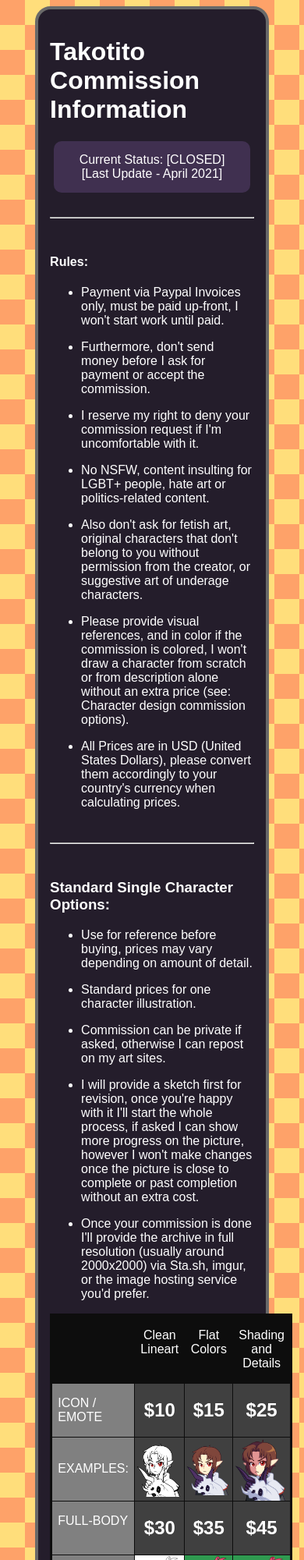
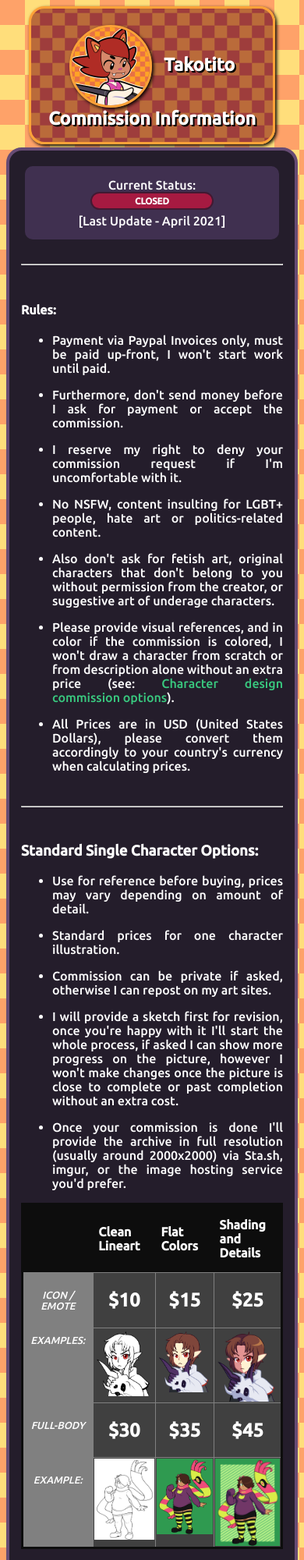
Before and after one commit to takko26/takko26.github.io, a plain HTML site: page comm-info.html in a window 390 px wide. Shown: the top 2000 px of the page at 78% size. Drawn offline with Linux system fonts and the light colour scheme.

Commit message:
Update 04/05

```diff
--- a/comm-info.html
+++ b/comm-info.html
@@ -5,103 +5,20 @@
     <meta charset="utf-8">
     <title>Commission Information</title>
     <meta name="viewport" content="width=device-width, initial-scale=1, shrink-to-fit=no">
-    <style type="text/css">
-    	body {
-    background-image: url(img/bg1.png);
-    color: #ffffff;
-    background-color: #222222;
-    background-attachment: fixed;
-    font-family: sans-serif;
-	}
-		.status {
-	background-color: #403050;
-	margin: 5px;
-	padding: 15px;
-	border-radius: 10px;
-	text-align: center;
-		}
-		.center {
-	background-color: #241d2b;
-	padding: 15px;
-	margin-top: 0px;
-	border-radius: 20px;
-	border: solid 4px dimgrey;
-    margin: auto;
-    max-width: 70%;
-		}
-	table {
-		width: 100%; border-collapse: collapse;
-		border: solid; border-color: #0D0D0D;
-	}
-	.tdup {
-	width: 150.3pt;
-	background: #0D0D0D;
-	padding: 0cm 5.4pt 0cm 5.4pt;
-		}
-	.tdleft {
-	width: 110.15pt;
-	background: gray;
-	padding: 0cm 5.4pt 0cm 5.4pt;
-	height: 36.0pt;
-		}
-	.tdright {
-	width: 150.3pt;
-	border-top: none;
-	border-left: none;
-	background: #404040;
-		}
-	.twit {
-	font-size: 20px;
-	border: 2px solid #1da1f2;
-    border-radius: 20px;
-    color: #ffffff;
-    text-align: center;
-    text-decoration: none;
-    background-color: #1da1f2;
-    display: block;
-    width: 45%;
-    margin-bottom: 5px;
-		}
-	.tumb {
-	font-size: 20px;
-	border: 2px solid #0e1721;
-    border-radius: 20px;
-    color: #ffffff;
-    text-align: center;
-    text-decoration: none;
-    background-color: #314358;
-	display: block;
-    width: 45%;
-    margin-bottom: 5px;
-		}
-	.newg {
-	font-size: 20px;
-	border: 2px solid #0e1721;
-    border-radius: 20px;
-    color: #ffffff;
-    text-align: center;
-    text-decoration: none;
-    background-color: black;
-	display: block;
-    width: 45%;
-    margin-bottom: 5px;
-		}
-	.icon {
-    width: 30px;
-    height: 30px;
-    padding-right: 10px;
-    vertical-align: middle;
-	}
-    </style>
+    <link href="https://fonts.googleapis.com/css2?family=Oswald:wght@600&family=Ubuntu:wght@500&display=swap" rel="stylesheet">
+    <link href="style1.css" rel="stylesheet">
 </head>
 <body>
+	<div class="title1 clearfix">
+		<h1><img class="icontako" src="img/icontako.png"> Takotito Commission Information </h1>
+	</div>
 <div class= "center">
 <div>
-	<h1>Takotito Commission Information</h1>
+<blockquote class="status">
+<div>Current Status:
+<b class="butt1 redb">CLOSED</b>
+<!--<b class="butt1 greb">OPEN</b>-->
 </div>
-<div>
-<blockquote class="status">
-<div>Current Status: [CLOSED]</div>
 [Last Update - April 2021]</blockquote>
 </div>
 <br>
@@ -114,7 +31,8 @@
 	<li><p>I reserve my right to deny your commission request if I'm uncomfortable with it.</p></li>
 	<li><p>No NSFW, content insulting for LGBT+ people, hate art or politics-related content.</p></li>
 	<li><p>Also don't ask for fetish art, original characters that don't belong to you without permission from the creator, or suggestive art of underage characters.</p></li>
-	<li><p>Please provide visual references, and in color if the commission is colored, I won't draw a character from scratch or from description alone without an extra price (see: Character design commission options).</p></li>
+	<li><p>Please provide visual references, and in color if the commission is colored, I won't draw a character from scratch or from description alone without an extra price (see:
+		<a href="#chdesign" style="text-decoration: none; color: #39c97f;">Character design commission options</a>).</p></li>
 	<li><p>All Prices are in USD (United States Dollars), please convert them accordingly to your country's currency when calculating prices.</p></li>
 </ul>
 <br>
@@ -134,65 +52,67 @@
 	<li>
 		<p>Once your commission is done I'll provide the archive in full resolution (usually around 2000x2000) via Sta.sh, imgur, or the image hosting service you'd prefer.</p></li>
 </ul>
-
-<table border="1" cellpadding="0" cellspacing="0" class="MsoNormalTable" width="760">
+<div class="overfl">
+<table id="comminfo">
 <tbody>
 <tr>
-<td style="background: #0D0D0D;" valign="top" width="147"></td>
-<td class="tdup" valign="top" width="200">
-<p align="center" class="MsoNormal">Clean Lineart</p>
-</td>
-<td class="tdup" valign="top" width="212">
-<p align="center" class="MsoNormal">Flat Colors</p>
-</td>
-<td class="tdup" valign="top" width="200">
-<p align="center" class="MsoNormal">Shading and Details</p>
-</td>
+	<th class="tdup" width="100"></th>
+	<th class="tdup">
+	<p>Clean Lineart</p>
+	</th>
+	<th class="tdup">
+	<p>Flat Colors</p>
+	</th>
+	<th class="tdup">
+	<p>Shading and Details</p>
+	</th>
 </tr>
 <tr style="mso-yfti-irow: 1; height: 36.0pt;">
-<td class="tdleft" valign="top" width="147">
-<p class="MsoNormal">ICON / EMOTE</p>
+	<td class="tdleft">
+	<p>ICON / EMOTE</p>
 	</td>
-<td class="tdright" valign="top" width="200">
-<h2 align="center">$10</h2>
+	<td class="tdright">
+	<h2>$10</h2>
 	</td>
-<td class="tdright" valign="top" width="212">
-<h2 align="center">$15</h2>
+	<td class="tdright">
+	<h2>$15</h2>
 	</td>
-<td class="tdright" valign="top" width="200">
-<h2 align="center">$25</h2>
+	<td class="tdright">
+	<h2>$25</h2>
 	</td>
 </tr>
 <tr class="tdleft">
 	<td class="tdleft">
 	EXAMPLES:</td>
-	<td class="tdright"><img src="img/example4.png" width="100%" align="center"/></td>
-	<td class="tdright"><img src="img/example5.png" width="100%" align="center"/></td>
-	<td class="tdright"><img src="img/example6.png" width="100%" align="center"/></td>
+	<td class="tdright"><img src="img/example4.png" class="commimg"/></td>
+	<td class="tdright"><img src="img/example5.png" class="commimg"/></td>
+	<td class="tdright"><img src="img/example6.png" class="commimg"/></td>
 </tr>
 <tr>
-<td class="tdleft" valign="top" width="147">
-<p class="MsoNormal">FULL-BODY</p>
+	<td class="tdleft">
+	<p>FULL-BODY</p>
 	</td>
-<td class="tdright" valign="top" width="200">
+	<td class="tdright">
 	<h2 align="center">$30</h2>
 	</td>
-<td class="tdright" valign="top" width="212">
+	<td class="tdright">
 	<h2 align="center">$35</h2>
 	</td>
-<td class="tdright" valign="top" width="200">
+	<td class="tdright">
 	<h2 align="center"> $45</h2>
 	</td>
 </tr>
 <tr>
-<td class="tdleft" valign="top" width="147"><p class="MsoNormal">EXAMPLE:</p>
+	<td class="tdleft">
+		<p>EXAMPLE:</p>
 	</td>
-<td class="tdright" valign="top"><img src="img/example1.png" width="100%" align="center"/></td>
-<td class="tdright" valign="top"><img src="img/example2.png" width="100%" align="center"/></td>
-<td class="tdright" valign="top"><img src="img/example3.png" width="100%" align="center"/></td>
+	<td class="tdright"><img src="img/example1.png" class="commimg"/></td>
+	<td class="tdright"><img src="img/example2.png" class="commimg"/></td>
+	<td class="tdright"><img src="img/example3.png" class="commimg"/></td>
 </tr>
 </tbody>
 </table>
+</div>
 <br>
 <h3>Extras</h3>
 <ul>
@@ -223,7 +143,7 @@
 <hr>
 <br>
 
-<h3>Character design Commission options: </h3>
+<h3 id="chdesign">Character design options:</h3>
 
 <h4>Reference sheet of Original Character [Pack]:</h4>
 <ul>
@@ -231,10 +151,11 @@
 	<li>When sending the commission request specify you'd like this option.</li><br>
 	<li>This pack contains the following for the starting price of $90 USD:</li>
 	<li>Full-body and Shaded; Front, Back and Side profiles of your character.</li><br>
+	<li>Can be changed on request, for example a front view for a 3/4th angle view.</li><br>
 	<li>For an extra cost I can also add weapons, new outfits or whatever you'd need.</li>
 </ul>
 
-<div class="MsoNormal"><img src="img/comm1.png" width="100%"/>
+<div><img src="img/comm1.png" width="100%"/>
 </div>
 
 <br>
@@ -245,10 +166,11 @@
 	<li>I design a character based on commissioner's input and work closely with them to ensure the character looks how they'd most prefer.</li><br>
 	<li>This pack contains the following for the starting price of $150 USD:</li>
 	<li>Full-body and Shaded; Front, Back and Side profiles of your character.</li>
-	<li>Ownership to the character created, only credit me if you'd like.</li><br>
+	<li>Can be changed on request, for example a front view for a 3/4th angle view.</li><br>
+	<li>Ownership to the character design created, I'd appreciate if you credit me if you're going to use it for a project for profit, but it's not necessary.</li><br>
 	<li>For an extra cost I can also add weapons, new outfits or whatever you'd need.</li>
 </ul>
-<div class="MsoNormal"><img src="img/comm2.png" width="100%"/></div>
+<div><img src="img/comm2.png" width="100%"/></div>
 
 <hr>
 <br>
@@ -257,7 +179,7 @@
 	<li>Perfect for Discord or Twitch, you can order in bulk for a cheaper price.</li>
 </ul>
 
-<div class="MsoNormal"><img src="img/comm3.png" width="100%"/></div>
+<div><img src="img/comm3.png" width="100%"/></div>
 
 <br>
 <hr>
@@ -273,21 +195,18 @@
 <br>
 <div style=" margin-bottom: 20px;" align="center">
 <h3>More examples at:</h3>
-<a class="twit" href="https://twitter.com/coonstito">
-<b>@coonstito</b></a>
-<a class="tumb" href="https://coonsy-arts.tumblr.com">
-<img class="icon" src="https://cdn.worldvectorlogo.com/logos/tumblr-icon.svg"><b>coonsy-arts</b></a>
-<a class="newg" href="https://takotito.newgrounds.com/">
-<img class="icon" src="https://www.newgrounds.com/img/misc/dl-official.gif"><b>Takotito</b></a>
+<a class="butt1 twit" href="https://twitter.com/coonstito">
+<img class="icon" src="img/twitter-w.png"><b>@coonstito</b></a>
+<a class="butt1 tumb" href="https://coonsy-arts.tumblr.com">
+<img class="icon" src="img/tumblr-icon.svg"><b>coonsy-arts</b></a>
+<a class="butt1 newg" href="https://takotito.newgrounds.com/">
+<img class="icon" src="img/newg1s.png"><b>Takotito</b></a>
 <br>
 </div>
 <br>
 <hr>
-<h4>Check out my comic!</h4>
-<div><iframe frameborder="0" height="167" src="https://itch.io/embed/980805?linkback=true&amp;bg_color=222222&amp;fg_color=eeeeee&amp;link_color=fb922b&amp;border_color=363636" width="100%">
-	<a href="https://takko26.itch.io/firesoup-1"> Firesoup #1 by Takotito</a></iframe></div>
-</div>
-
+<p>This personal site is only for information sharing, no personal data is stored, no transaction is made through here, nor has advertisements.</p>
+<hr>
 </div>
 </body>
 </html>
--- /dev/null
+++ b/style1.css
@@ -0,0 +1,163 @@
+    	body {
+    background-image: url(img/bg1.png);
+    color: #ffffff;
+    background-color: #222222;
+    background-attachment: fixed;
+    font-family: sans-serif;
+    font-size: 1em;
+	}
+		.title1 {
+	text-shadow: 2px 2px black;
+	box-shadow: 2px 2px black;
+	margin: auto;
+	padding: 5px;
+	padding-left: 30px;
+	padding-right: 30px;
+	text-align: center;
+	font-family: 'Ubuntu', sans-serif;
+	margin-bottom: 4px;
+    max-width: 70%;
+    border-radius: 20px;
+    background: url(img/bg2.png) center center;
+    box-shadow: 2px 2px 4px 0px black;
+		}
+		.center {
+	background-color: #241d2b;
+	padding: 30px;
+	border-radius: 20px;
+	border: solid 4px #664b74;
+    margin: auto;
+    max-width: 70%;
+    text-align: justify;
+    font-family: 'Ubuntu', sans-serif;
+		}
+	.clearfix::after {
+	  content: "";
+	  clear: both;
+	  display: table;
+	}
+		.status {
+	background-color: #403050;
+	margin: 5px;
+	padding: 15px;
+	border-radius: 10px;
+	text-align: center;
+	font-family: 'Ubuntu', sans-serif;
+		}
+	.overfl {
+		overflow-x: auto;
+	}
+	.commimg{
+		width: 100%;
+		max-width: 250px;
+		display: block;
+	  	margin-left: auto;
+  		margin-right: auto;
+	}
+	#comminfo {
+		border-collapse: collapse;
+  		width: 100%;
+  		border: solid;
+  		border-color: #0D0D0D;
+	}
+	#comminfo td {
+  		border: 1px solid gray;
+  		vertical-align: top;
+		text-align: center;
+	}
+	.tdup {
+	background: #0D0D0D;
+	border-color: #0D0D0D;
+	padding: 0cm 5.4pt 0cm 5.4pt;
+		}
+	.tdleft {
+	font-size: 13px;
+	font-style: italic;
+	width: max-content;
+	padding: 8px;
+	background: gray;
+		}
+	.tdright {
+	background: #404040;
+	width: 200px;
+		}
+	.tdright:hover {
+		background-color: #0D0D0D;
+	}
+	.butt1 {
+	font-size: 20px;
+	border: 2px solid;
+    border-radius: 20px;
+    color: #ffffff;
+    text-align: center;
+    padding: 3px;
+    margin: auto;
+    text-decoration: none;
+    font-size: 3vw;
+    display: block;
+    width: 50%;
+    margin-bottom: 5px;
+		}
+	.redb {
+    background-color: #a61a41;
+    border-color: #421932;
+	}
+	.greb {
+    background-color: #39c97f;
+    border-color: #0e6d7b;
+	}
+	.twit {
+	background-color: #1da1f2;
+	border-color: #1da1f2;
+	}
+	.tumb {
+    background-color: #314358;
+	border-color: #0e1721;
+		}
+	.newg {
+    background-color: black;
+		}
+	.icon {
+    width: 30px;
+    height: 30px;
+    padding-right: 10px;
+    vertical-align: middle;
+	}
+	.icontako {
+    width: 100px;
+    height: 100px;
+	margin-right: 10px;
+    vertical-align: middle;
+	border: 3px solid #fda238;
+	box-shadow: 2px 2px 4px 0px black;
+    border-radius: 100%;
+	}
+
+@media screen and (max-width: 600px) {
+		.title1 {
+	text-shadow: 2px 2px black;
+	box-shadow: 2px 2px black;
+	margin: auto;
+	padding-bottom: 2px;
+	padding-left: 15px;
+	padding-right: 15px;
+	text-align: center;
+	font-family: 'Ubuntu', sans-serif;
+	font-size: 3vw;
+	margin-bottom: 4px;
+    max-width: 75%;
+    border: 3px solid #fda238;
+    border-radius: 20px;
+    background: url(img/bg2.png) center center;
+    box-shadow: 2px 2px 4px 0px black;
+		}
+		.center {
+	background-color: #241d2b;
+	padding: 15px;
+	border-radius: 20px;
+	border: solid 4px #664b74;
+    margin: auto;
+    max-width: 100%;
+    font-family: 'Ubuntu', sans-serif;
+		}
+}
```
Also changed, not shown: index.html (added, +4 -0 lines), img/bg2.png (added), img/icontako.png (added), img/newg1s.png (added), img/tumblr-icon.svg (added), img/twitter-w.png (added). Lines whose indentation alone changed are shown as unchanged.
